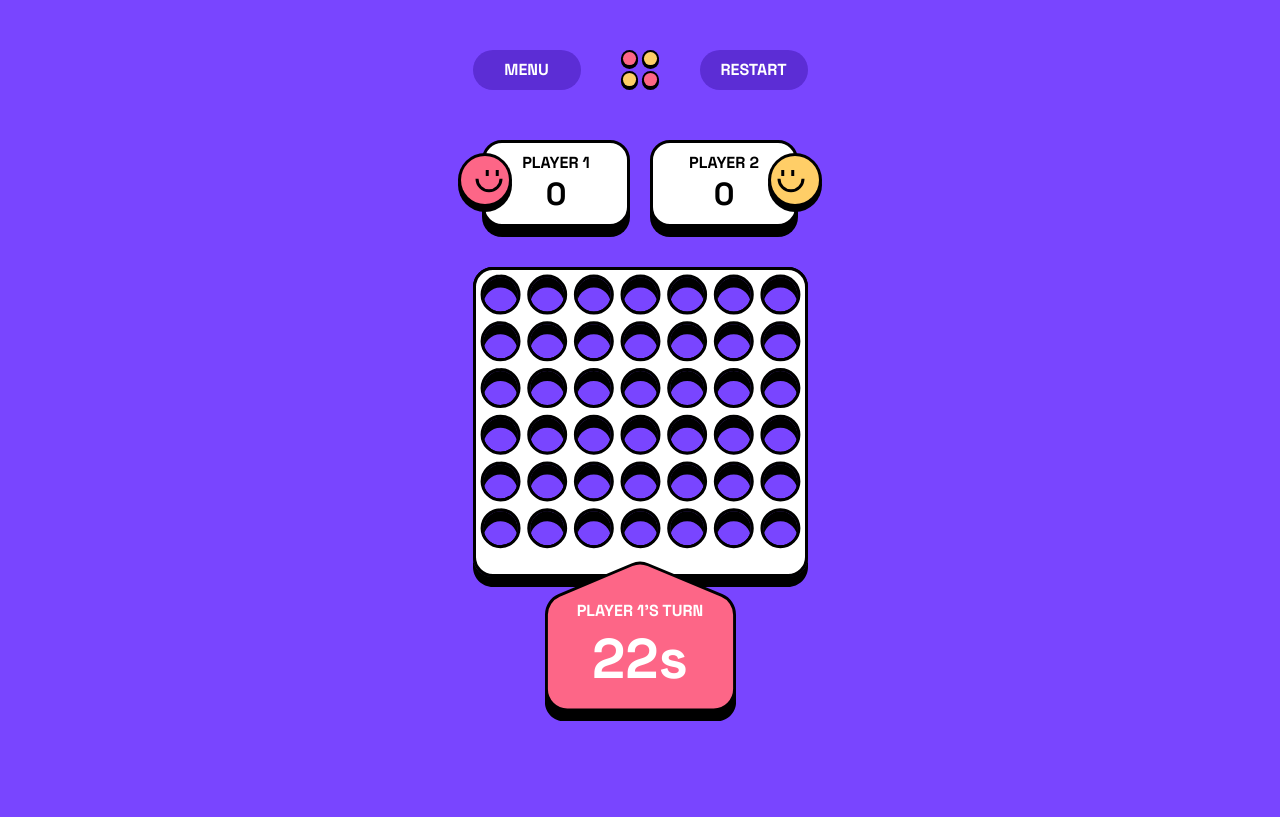
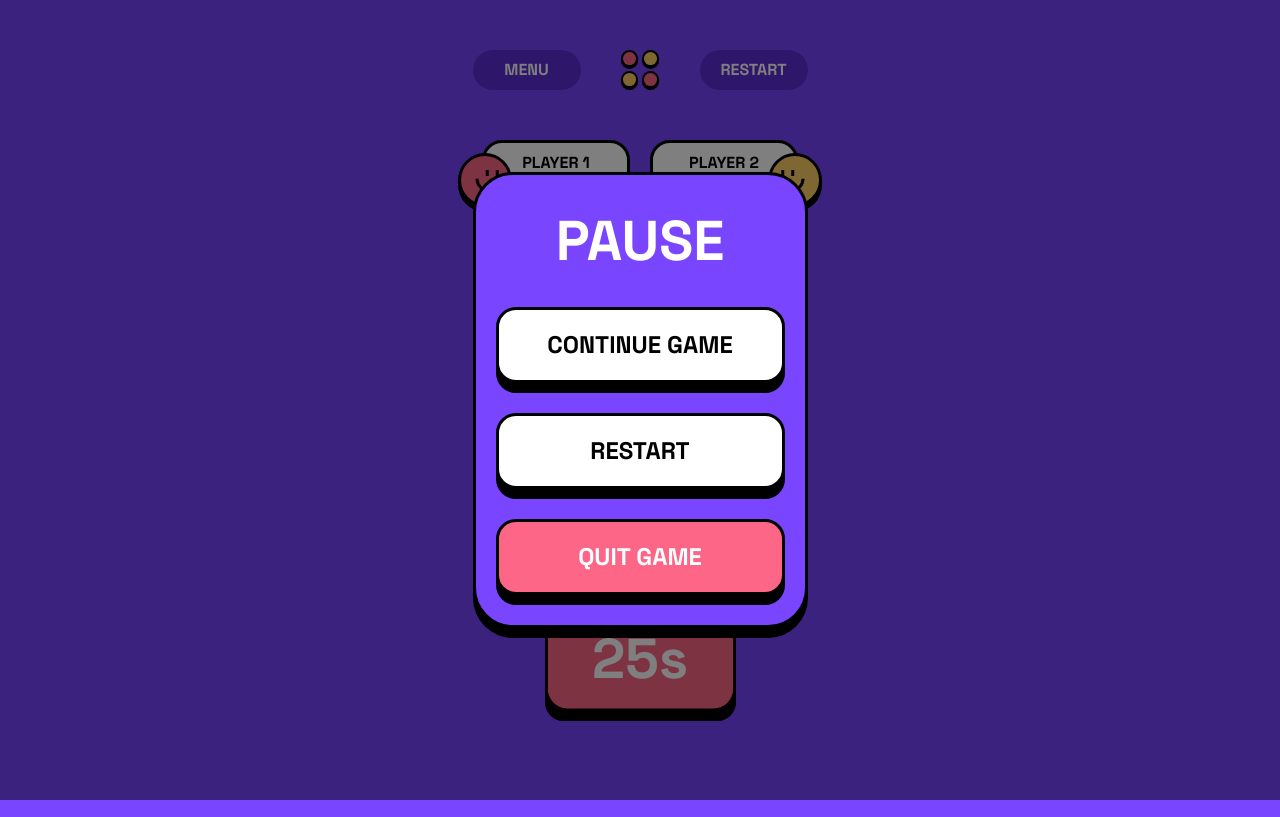
Before and after one commit to stephjoseph/connect-four, a React (Vite) app: page /game in a window 1280 px wide. Both pictures are taken after a click on the button "MENU". Built offline with nearby package versions, Linux system fonts and the light colour scheme.

Commit message:
feat: menu modal

```diff
--- /dev/null
+++ b/src/components/MenuModal/index.tsx
@@ -0,0 +1,51 @@
+import { Link } from "react-router-dom";
+
+interface MenuModalProps {
+  showMenuModal: boolean;
+  toggleMenu: () => void;
+  resetGame: () => void;
+}
+
+const MenuModal = ({
+  showMenuModal,
+  toggleMenu,
+  resetGame,
+}: MenuModalProps) => {
+  return (
+    <div
+      className={`fixed bottom-0 left-0 right-0 top-0 z-[70] flex h-screen w-full min-w-[375px] items-center justify-center bg-black/50 px-5 transition-opacity duration-75 ${
+        showMenuModal
+          ? "pointer-events-auto opacity-100"
+          : "pointer-events-none opacity-0"
+      }`}
+    >
+      <div className="flex w-full max-w-[335px] flex-col items-center gap-[1.875rem] rounded-[40px] border-[3px] border-solid border-black bg-purple px-5 py-[1.875rem] shadow-[0_10px_0px_0px_rgba(0,0,0,1)]">
+        <span className="text-[3.5rem] font-bold uppercase leading-[4.5rem] tracking-normal text-white">
+          Pause
+        </span>
+        <div className="flex w-full flex-col gap-[1.875rem]">
+          <button
+            className="flex w-full items-center justify-center rounded-[20px] border-[3px] border-solid border-black bg-white p-5 text-2xl font-bold uppercase leading-[1.875rem] tracking-normal text-black shadow-[0_10px_0px_0px_rgba(0,0,0,1)] transition duration-75 hover:border-dark-purple hover:shadow-[0_10px_0px_0px_rgba(92,45,213,1)] active:translate-y-[5px] active:border-dark-purple active:shadow-[0_5px_0px_0px_rgba(92,45,213,1)]"
+            onClick={toggleMenu}
+          >
+            <span>Continue Game</span>
+          </button>
+          <button
+            className="flex w-full items-center justify-center rounded-[20px] border-[3px] border-solid border-black bg-white p-5 text-2xl font-bold uppercase leading-[1.875rem] tracking-normal text-black shadow-[0_10px_0px_0px_rgba(0,0,0,1)] transition duration-75 hover:border-dark-purple hover:shadow-[0_10px_0px_0px_rgba(92,45,213,1)] active:translate-y-[5px] active:border-dark-purple active:shadow-[0_5px_0px_0px_rgba(92,45,213,1)]"
+            onClick={resetGame}
+          >
+            <span>Restart</span>
+          </button>
+          <Link
+            className="flex w-full items-center justify-center rounded-[20px] border-[3px] border-solid border-black bg-red p-5 text-2xl font-bold uppercase leading-[1.875rem] tracking-normal text-white shadow-[0_10px_0px_0px_rgba(0,0,0,1)] transition duration-75 hover:border-dark-purple hover:shadow-[0_10px_0px_0px_rgba(92,45,213,1)] active:translate-y-[5px] active:border-dark-purple active:shadow-[0_5px_0px_0px_rgba(92,45,213,1)]"
+            to="/"
+          >
+            <span>Quit Game</span>
+          </Link>
+        </div>
+      </div>
+    </div>
+  );
+};
+
+export default MenuModal;
--- a/src/routes/Game/index.tsx
+++ b/src/routes/Game/index.tsx
@@ -1,5 +1,6 @@
 import React, { useState, useEffect } from "react";
 import { Link } from "react-router-dom";
+import MenuModal from "../../components/MenuModal";
 import logo from "/images/logo.svg";
 import playerOne from "/images/player-one.svg";
 import playerTwo from "/images/player-two.svg";
@@ -33,9 +34,10 @@ const Game: React.FC = () => {
   const [winningCells, setWinningCells] = useState<
     { row: number; col: number }[]
   >([]);
+  const [showMenuModal, setShowMenuModal] = useState<boolean>(false);
 
   useEffect(() => {
-    // Start the timer when the component mounts
+    // Start the timer when the component mounts and modal is closed
     const timerId = setInterval(() => {
       setTimer((prevTimer) => {
         if (prevTimer === 0) {
@@ -50,7 +52,8 @@ const Game: React.FC = () => {
       });
     }, 1000);
 
-    if (winner) {
+    // Pause timer when modal is open
+    if (showMenuModal) {
       clearInterval(timerId);
     }
 
@@ -58,7 +61,7 @@ const Game: React.FC = () => {
     return () => {
       clearInterval(timerId);
     };
-  }, [currentPlayer, winner]); // Empty dependency array ensures the effect runs only once on mount
+  }, [currentPlayer, winner, showMenuModal]); // Add showMenuModal to the dependency array
 
   const dropPiece = (col: number) => {
     if (winner) return;
@@ -201,11 +204,25 @@ const Game: React.FC = () => {
       nextStartingPlayer = startingPlayer;
     }
 
+    if (showMenuModal) {
+      setShowMenuModal(false);
+    }
+
     setStartingPlayer(nextStartingPlayer);
     setCurrentPlayer(nextStartingPlayer);
     setWinningCells([]);
     setWinner(null);
     setTimer(30);
+  };
+
+  const toggleMenu = () => {
+    setShowMenuModal((prevShowMenuModal) => !prevShowMenuModal);
+
+    if (!showMenuModal) {
+      document.body.classList.add("overflow-y-hidden");
+    } else {
+      document.body.classList.remove("overflow-y-hidden");
+    }
   };
 
   return (
@@ -214,6 +231,7 @@ const Game: React.FC = () => {
         <button
           type="button"
           className="flex h-10 w-[6.75rem] items-center justify-center rounded-[20px] bg-dark-purple text-base font-bold uppercase leading-5 tracking-normal text-white transition-colors duration-75 hover:bg-red active:bg-red"
+          onClick={toggleMenu}
         >
           Menu
         </button>
@@ -368,6 +386,13 @@ const Game: React.FC = () => {
           )}
         </div>
       </div>
+
+      {/* Menu Modal */}
+      <MenuModal
+        showMenuModal={showMenuModal}
+        toggleMenu={toggleMenu}
+        resetGame={resetGame}
+      />
     </main>
   );
 };
```
